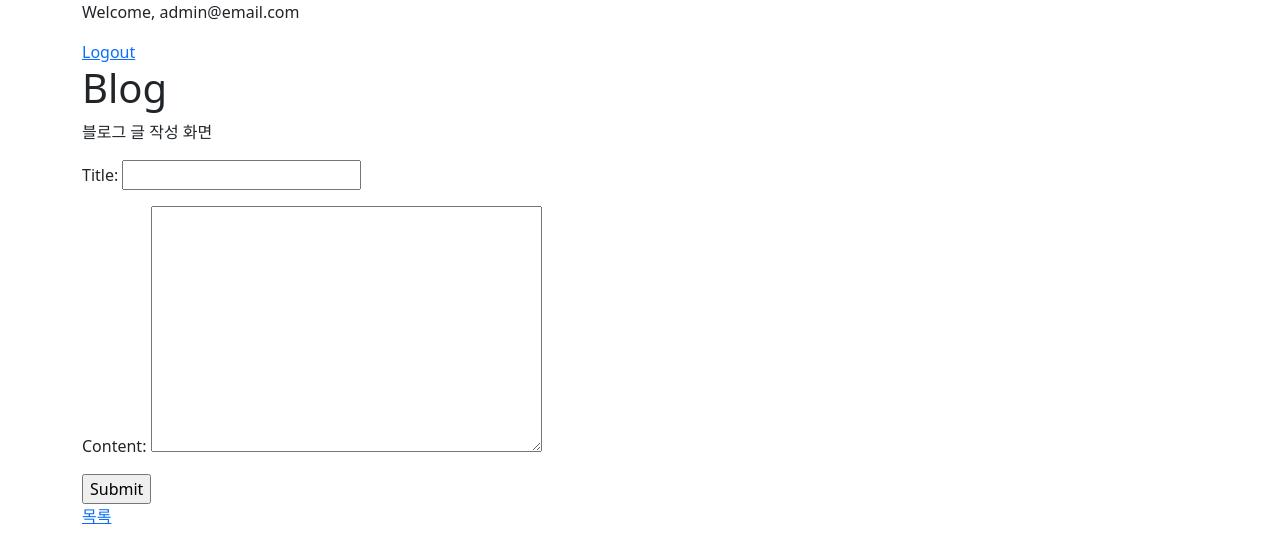
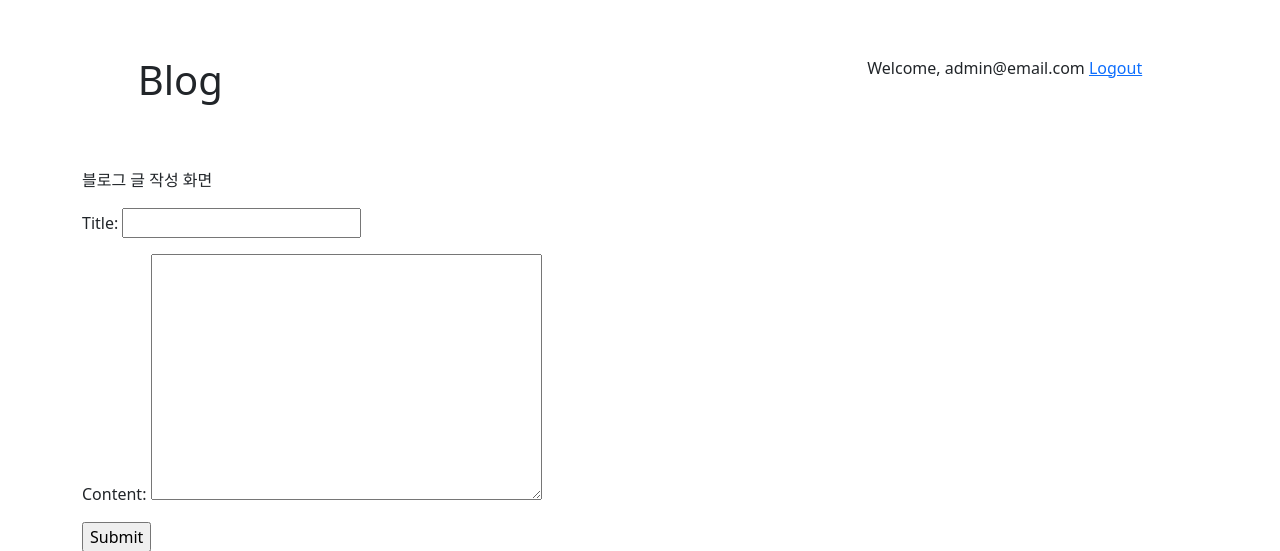
Before and after one commit to qjatjr1285/Django-blog, a Django app: page /blog/write/ in a window 1280 px wide. Shown: the top 551 px of the page. Run offline with Django 4.2, Linux system fonts and the light colour scheme; a user stored in the database is signed in.

Commit message:
Feat: 로그인, 회원가입 상황별 헤더 구성

```diff
--- a/myapp/templates/base.html
+++ b/myapp/templates/base.html
@@ -11,17 +11,43 @@
             {{ title }}
         {% endblock %}
     </title>
+    <style>
+        .header {
+            display: flex;
+            justify-content: space-between;
+            margin: 5%;
+        }
+
+        .login-cont, .regi-cont {
+            padding-top: 5%;
+            padding-left: 5%;
+        }
+
+    </style>
 </head>
 <body>
     <div class="container">
+        <div class="header">
+            <h1>Blog</h1>
             {% if user.is_authenticated %}
-        <p>Welcome, {{ user.email }}</p>
+            <div>
+                <span>Welcome, {{ user.email }}</span>
                 <a href="{% url 'user:logout' %}">Logout</a>
+            </div>
             {% else %}
-        <p>Please, Login</p>
+                {% if type == 'login' %}
+                <div>
+                    <span>계정이 없으신가요?</span>
+                    <a href="{% url 'user:register' %}">Sign up</a>
+                </div>
+                {% elif type == 'register' %}
+                <div>
+                    <span>Please, Login</span>
                     <a href="{% url 'user:login' %}">Login</a>
+                </div>
                 {% endif %}
-        <h1>Blog</h1>
+            {% endif %}
+        </div>
             {% block content %}
         {% endblock %}
     </div>
```
Lines whose indentation alone changed are shown as unchanged.
